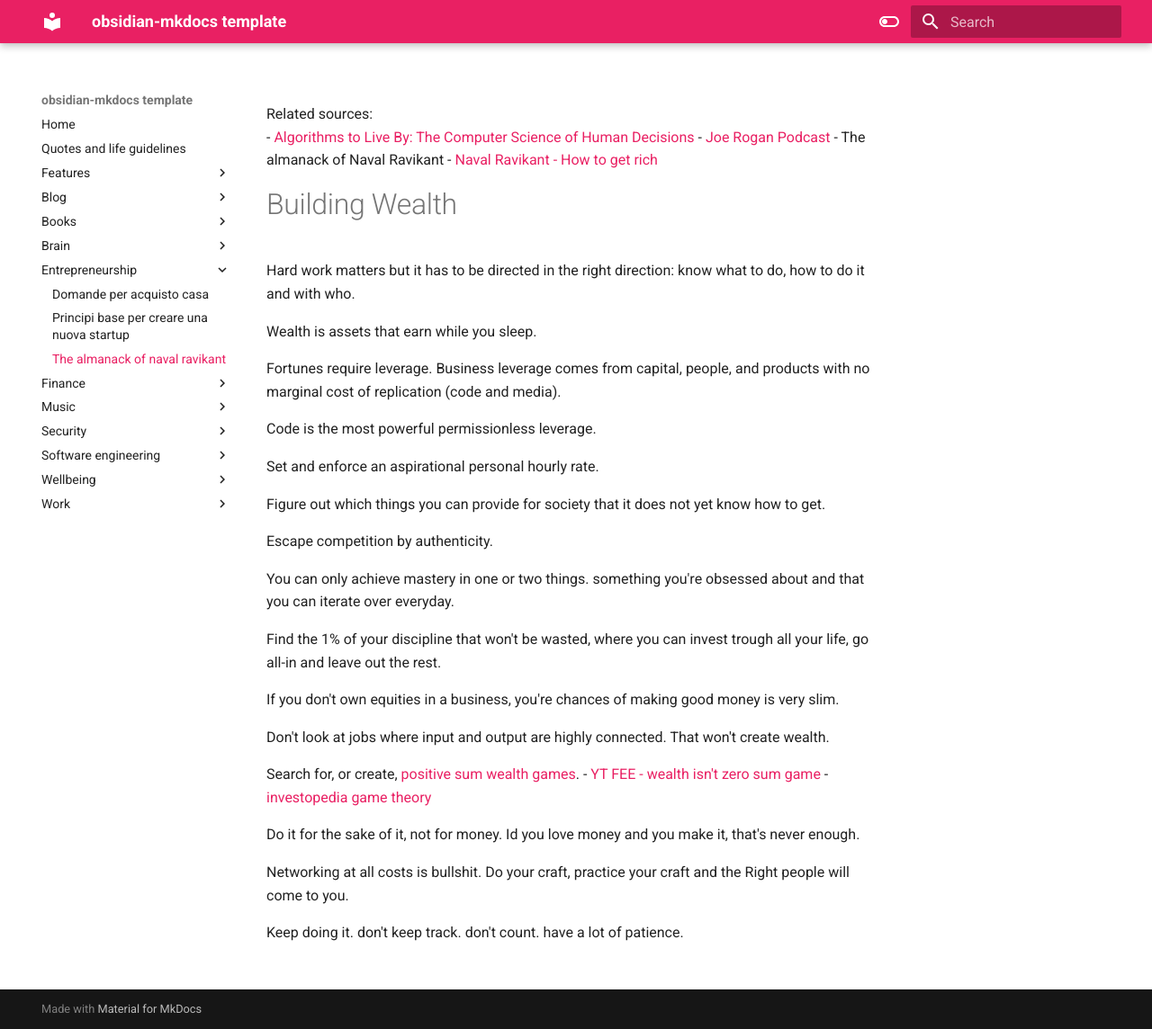
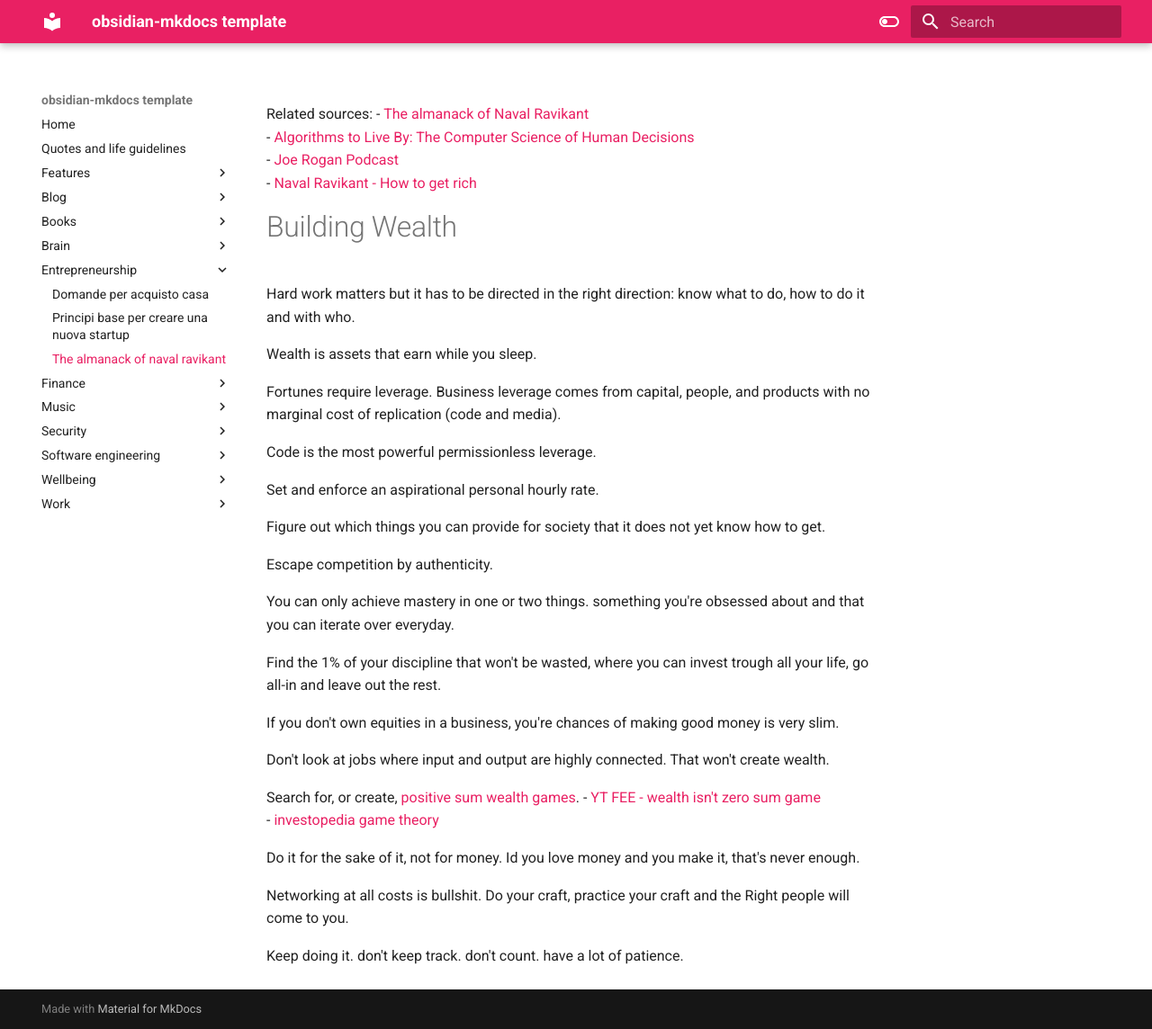
Before and after one commit to tuxerrante/knowledge, an MkDocs documentation site: the page built from docs/entrepreneurship/the-almanack-of-naval-ravikant.md, in a window 1280 px wide and 1144 px high. Shown: the whole window at 90% size. Built offline with MkDocs 1.6.1 and Material for MkDocs 9.7.7, drawn with Linux system fonts in a browser that asks for light colours; part of the change alters nothing that is shown.

```diff
--- a/docs/entrepreneurship/the-almanack-of-naval-ravikant.md
+++ b/docs/entrepreneurship/the-almanack-of-naval-ravikant.md
@@ -1,7 +1,7 @@
 Related sources:
+- [The almanack of Naval Ravikant](https://www.navalmanack.com/)
 - [Algorithms to Live By: The Computer Science of Human Decisions](https://www.amazon.it/Algorithms-live-Brian-Christian/dp/0007547994/ref=tmm_pap_swatch_0)
 - [Joe Rogan Podcast](https://youtu.be/3qHkcs3kG44?si=3b75F9aawTFUsl7G)
-- The almanack of Naval Ravikant
 - [Naval Ravikant - How to get rich](https://youtu.be/1-TZqOsVCNM?si=-tMaAm0btKGnon1p)
 
 # Building Wealth
@@ -28,8 +28,8 @@ If you don't own equities in a business, you're chances of making good money is
 Don't look at jobs where input and output are highly connected. That won't create wealth.
 
 Search for, or create, [positive sum wealth games](https://youtu.be/7lSZQix6l3s?si=aAq4sePbesVpjgmp).
-   - [YT FEE - wealth isn't zero sum game](https://youtu.be/rixbHbaWBuk?si=IoM8uzldhO7O4eFt)
-   - [investopedia game theory](https://www.investopedia.com/terms/g/gametheory.asp)
+- [YT FEE - wealth isn't zero sum game](https://youtu.be/rixbHbaWBuk?si=IoM8uzldhO7O4eFt)
+- [investopedia game theory](https://www.investopedia.com/terms/g/gametheory.asp)
 
 
 Do it for the sake of it, not for money. Id you love money and you make it, that's never enough.
```
